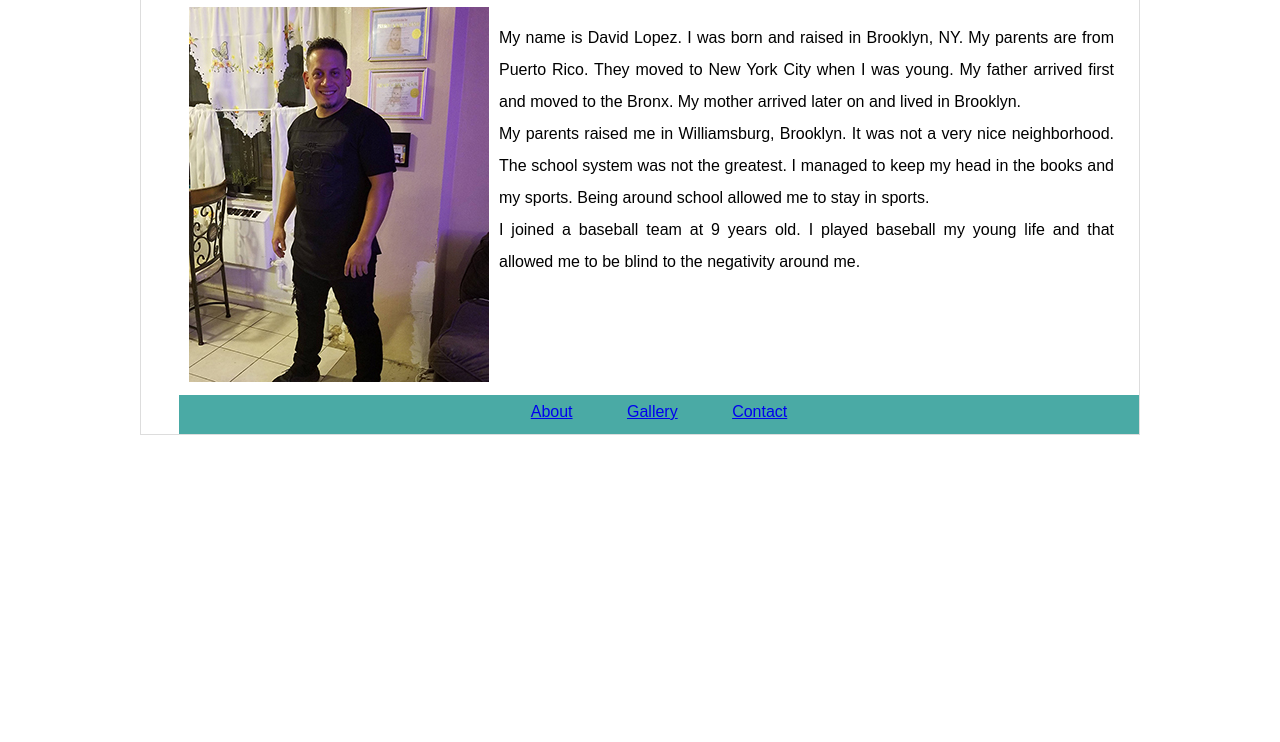
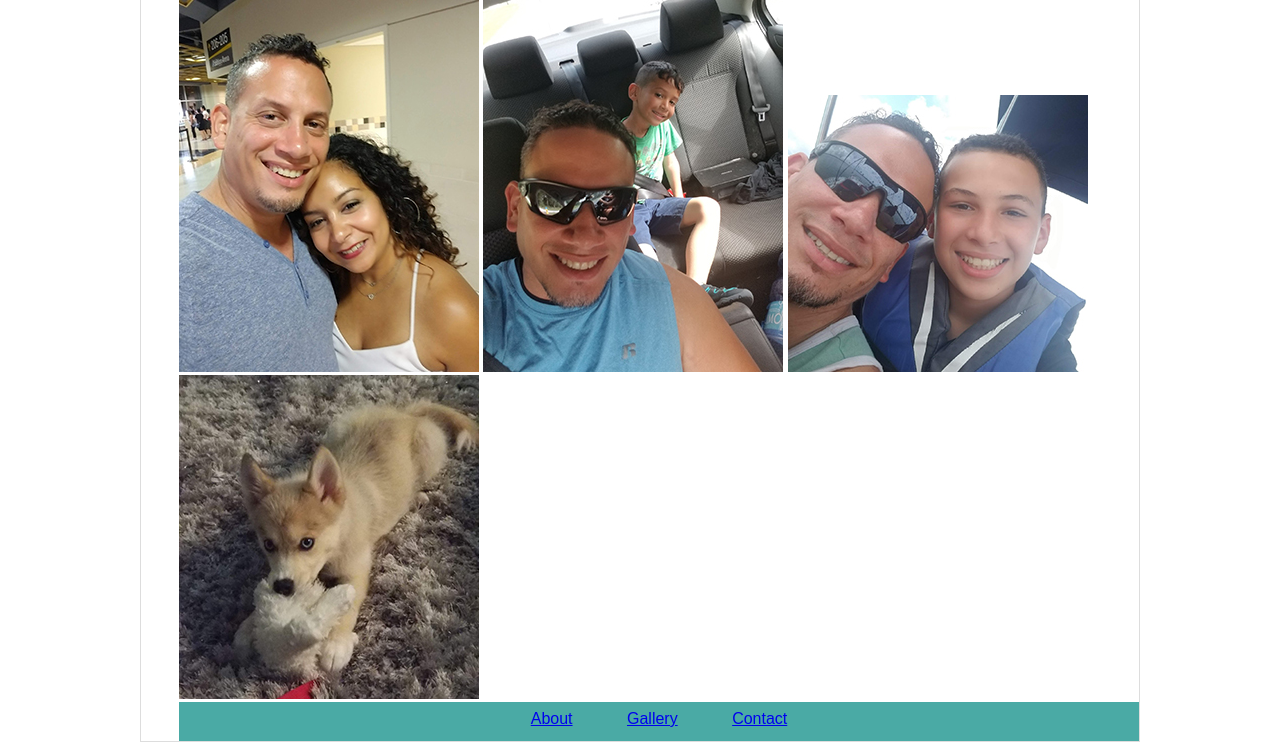
Before and after one commit to dlopez079/Basic-Portfolio, a plain HTML site: page gallery.html in a window 1280 px wide. Shown: the part 213-955 px from the top of the page. Before the commit the page ends 800 px from the top, so only its background shows below. Drawn offline with Linux system fonts and the light colour scheme.

Commit message:
added photos to gallery page

```diff
--- a/gallery.html
+++ b/gallery.html
@@ -3,7 +3,7 @@
 
     <!-- Insert Head; Add title; Add CSS Link -->
     <head>
-        <title>David Lopez</title>
+        <title>David Lopez - Gallery</title>
         <link rel="stylesheet" href="assets/css/reset.css">
         <link rel="stylesheet" href="assets/css/style.css">
     </head>
@@ -30,20 +30,27 @@
         <div class="container">
 
             <!-- Header 2: Title of page -->
-            <h2>About Me</h2>
+            <h2>Gallery</h2>
 
             <!-- break betwen About Me and image/content -->
             <hr>
 
             <!-- import image -->
-            <picture class="main-pic">
-                <img src="assets/images/David.jpg" alt="David">
+            <picture class="davidkarina">
+                <img src="assets/images/DavidKarina.jpg" alt="David and Karina">
             </picture>
-            <section class="am-txt">
-                    <p>My name is David Lopez.  I was born and raised in Brooklyn, NY.  My parents are from Puerto Rico.  They moved to New York City when I was young.  My father arrived first and moved to the Bronx.  My mother arrived later on and lived in Brooklyn.  </p>
-                    <p>My parents raised me in Williamsburg, Brooklyn.  It was not a very nice neighborhood.  The school system was not the greatest.  I managed to keep my head in the books and my sports.  Being around school allowed me to stay in sports.</p>
-                    <p>I joined a baseball team at 9 years old.  I played baseball my young life and that allowed me to be blind to the negativity around me.</p>
-            </section>
+
+            <picture class="lucas">
+                <img src="assets/images/Lucas01.jpg" alt="Lucas">
+            </picture>
+
+            <picture class="matthew">
+                <img src="assets/images/Matthew.jpg" alt="Matthew">
+            </picture>
+
+            <picture>
+                <img src="assets/images/nykin01.jpg" alt="Nykin">
+            </picture>
 
             <footer>
                     <a class="foot-index" href="index.html">About</a>
```
Also changed, not shown: contact.html (+13 -8 lines), assets/css/style.css (line endings or trailing spaces).
